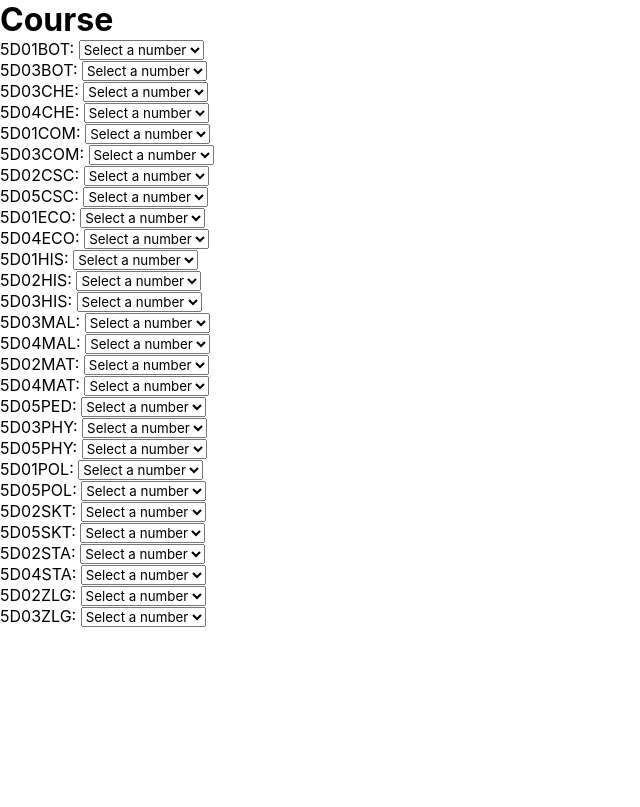
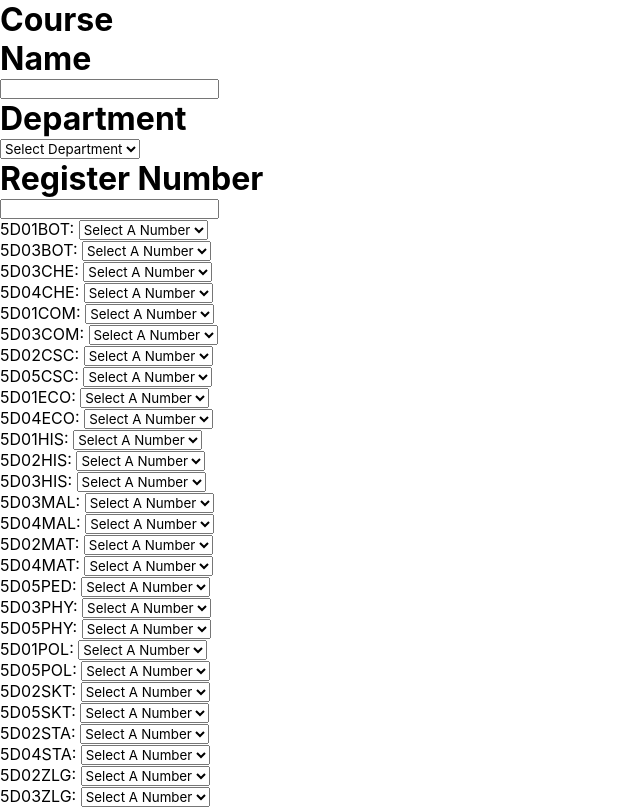
Before and after one commit to 4rjunc/opencourse-webapp, a React (Vite) app in the folder open-frontend/: page / in a window 1280 px wide. Shown: the whole page, without its empty margins (0-640 px from the left). Built offline with nearby package versions, Linux system fonts and the light colour scheme.

Commit message:
Add regno,dept,course,name 🙂

```diff
--- a/open-frontend/src/components/Course.jsx
+++ b/open-frontend/src/components/Course.jsx
@@ -37,8 +37,10 @@ const Course = () => {
     });
     const [name, setName] = useState("");
     const [regNumber, setRegNumber] = useState("");
+    const [dept, setDept] = useState("");
     const [mark, setMark] = useState(0);
 
+    const departments = ["BOT", "CHE", "CSC", "ECO", "COM", "HIS", "MAL", "MAT", "PHY", "PED", "POL", "SKT", "SAT", "ZLG"]
   const handleChange = (key, value) => {
     const isNumberAlreadyAssigned = Object.values(courseList).includes(value);
 
@@ -54,12 +56,32 @@ const Course = () => {
     }
   };
 
+  const assignedNumbers = Object.values(courseList).filter((value) => value !== 0);
+  const availableNumbers = [...Array(30)].map((_, index) => index + 1).filter((number) => !assignedNumbers.includes(number));
+
 
   return (
     <div>
       <h1>Course</h1>
       <div>
-        <form action="">
+        <form action="POST">
+
+           <h1>Name</h1>
+           <input type="text" onChange={ (event) => setName(event.target.value)}/>
+
+           <h1>Department</h1>
+           <select value={dept} onChange={(e)=> setDept(e.target.value)}>
+             <option value="">Select Department</option>
+             {departments.map((department) => (
+                <option key={department} value={department}>
+                    {department}
+                </option>
+             ))}
+           </select>
+
+           <h1>Register Number</h1>
+           <input type="text" onChange={(e) => setRegNumber(e.target.value)}/>
+
             {Object.entries(courseList).map(([key, value]) => (
             <div key={key}>
                 <span>{key}: </span>
@@ -67,10 +89,10 @@ const Course = () => {
                 value={value}
                 onChange={(e) => handleChange(key, parseInt(e.target.value))}
                 >
-                <option value={0}>Select a number</option>
-                {[...Array(30)].map((_, index) => (
-                    <option key={index} value={index + 1}>
-                    {index + 1}
+                <option value={0}>{value ? value : "Select A Number"}</option>
+                {availableNumbers.map((number) => (
+                    <option key={number} value={number}>
+                    {number}
                     </option>
                 ))}
                 </select>
```
